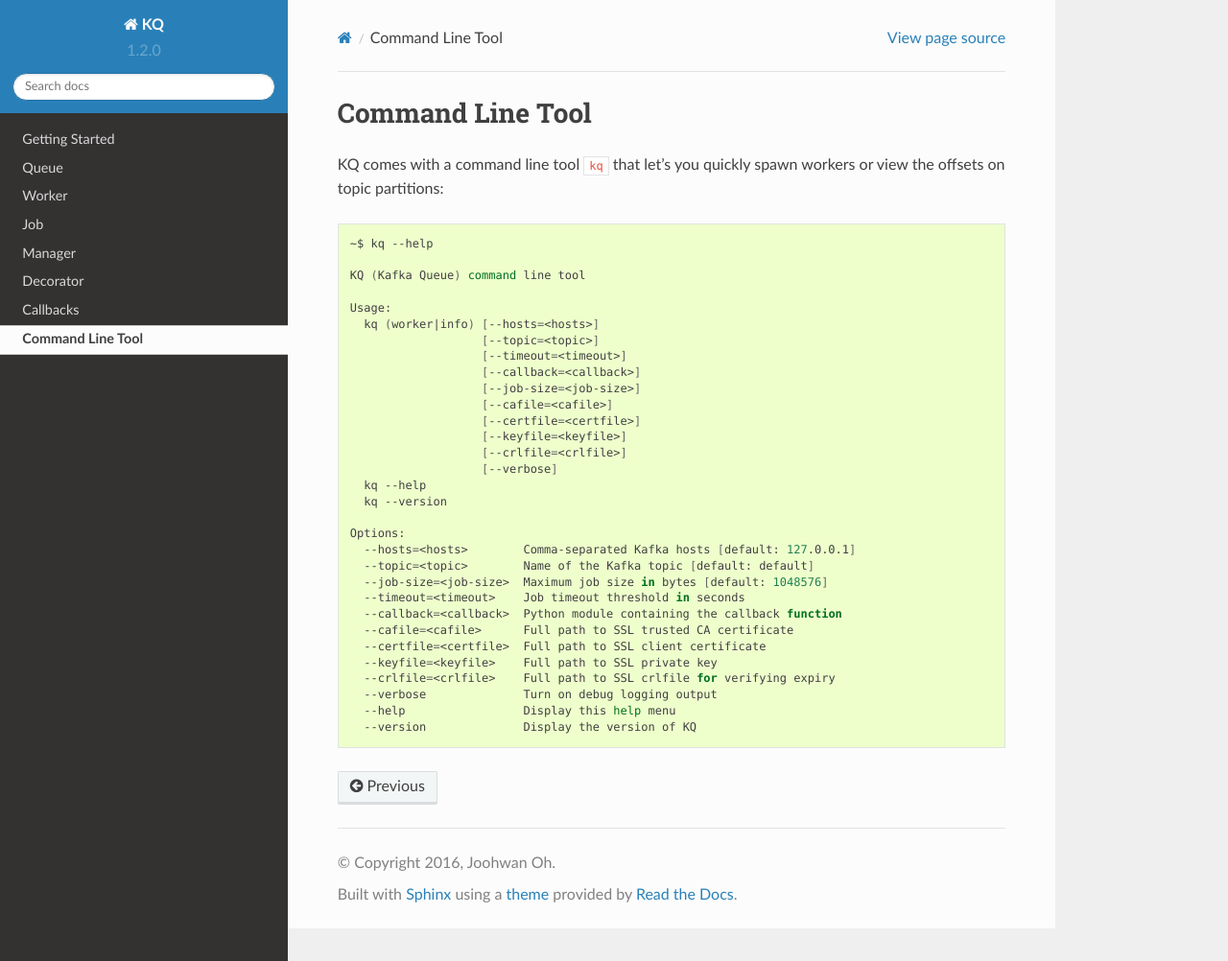
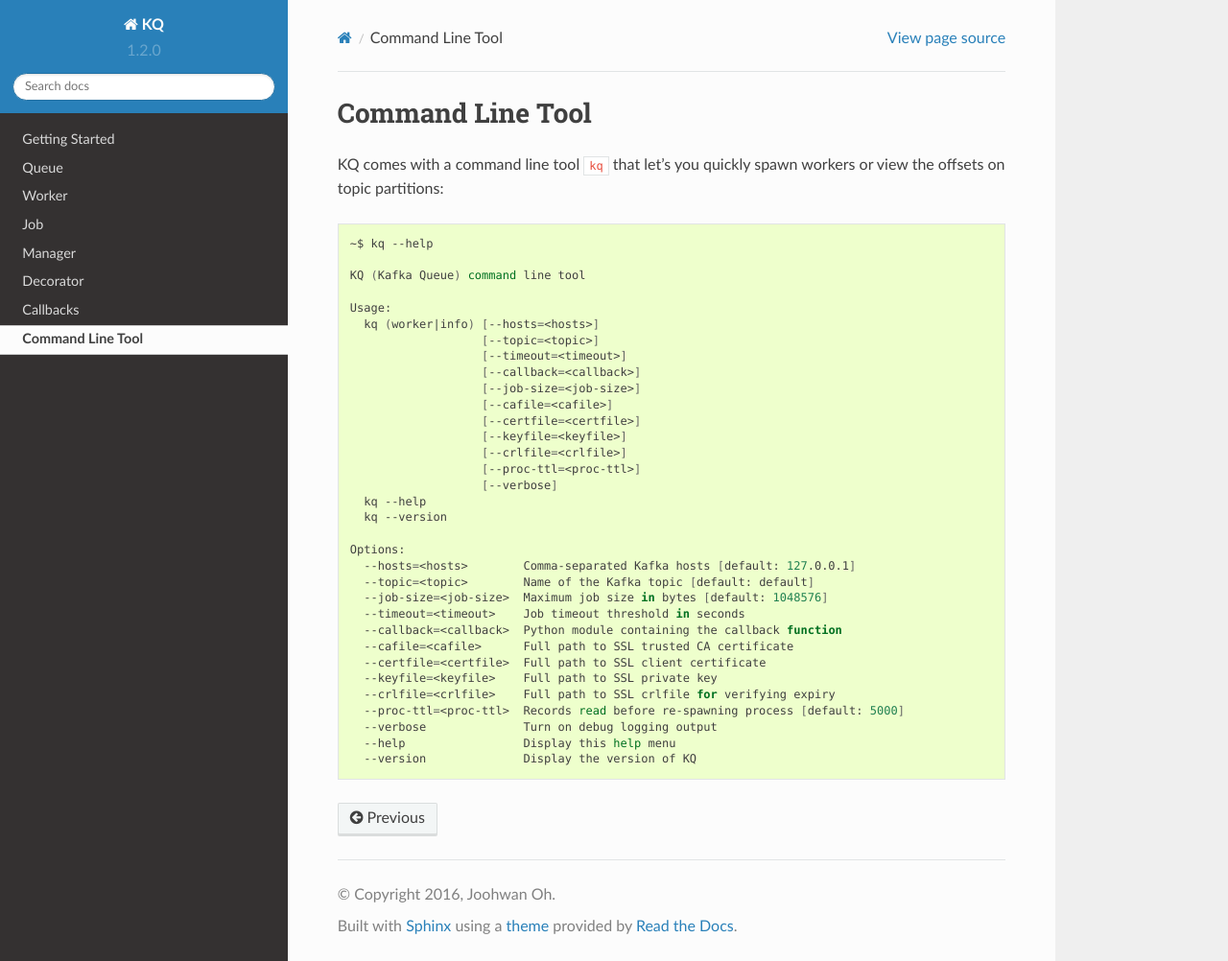
Before and after one commit to joowani/kq, a Sphinx documentation site: the page built from docs/cli.rst, in a window 1280 px wide and 1002 px high. Shown: the whole window at 96% size. Built offline with Sphinx 7.4.7 and the Read the Docs theme 2.0.0, drawn with Linux system fonts in a browser that asks for light colours.

Commit message:
Update documentation

```diff
--- a/docs/cli.rst
+++ b/docs/cli.rst
@@ -22,6 +22,7 @@
                        [--certfile=<certfile>]
                        [--keyfile=<keyfile>]
                        [--crlfile=<crlfile>]
+                       [--proc-ttl=<proc-ttl>]
                        [--verbose]
       kq --help
       kq --version
@@ -36,6 +37,7 @@
       --certfile=<certfile>  Full path to SSL client certificate
       --keyfile=<keyfile>    Full path to SSL private key
       --crlfile=<crlfile>    Full path to SSL crlfile for verifying expiry
+      --proc-ttl=<proc-ttl>  Records read before re-spawning process [default: 5000]
       --verbose              Turn on debug logging output
       --help                 Display this help menu
       --version              Display the version of KQ
```
